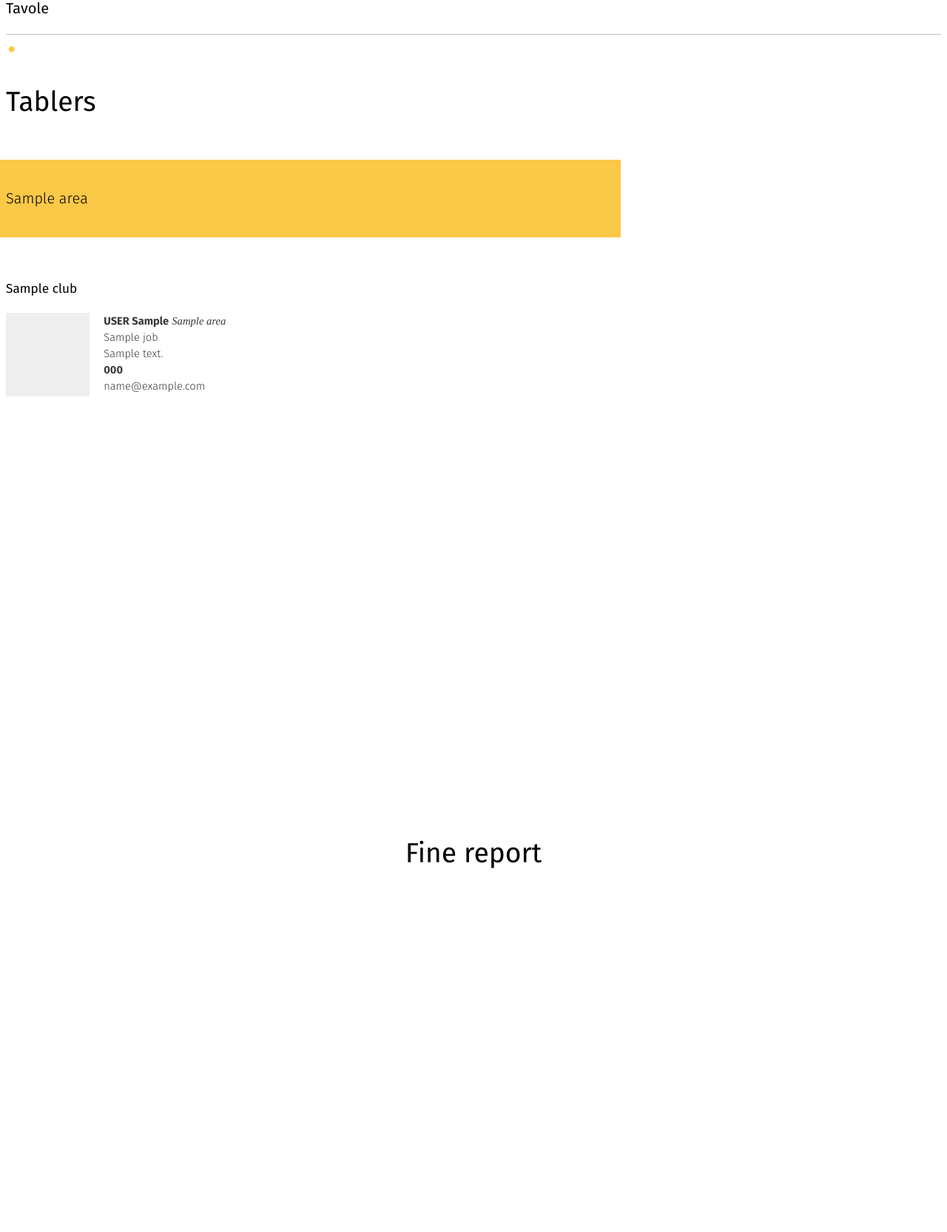
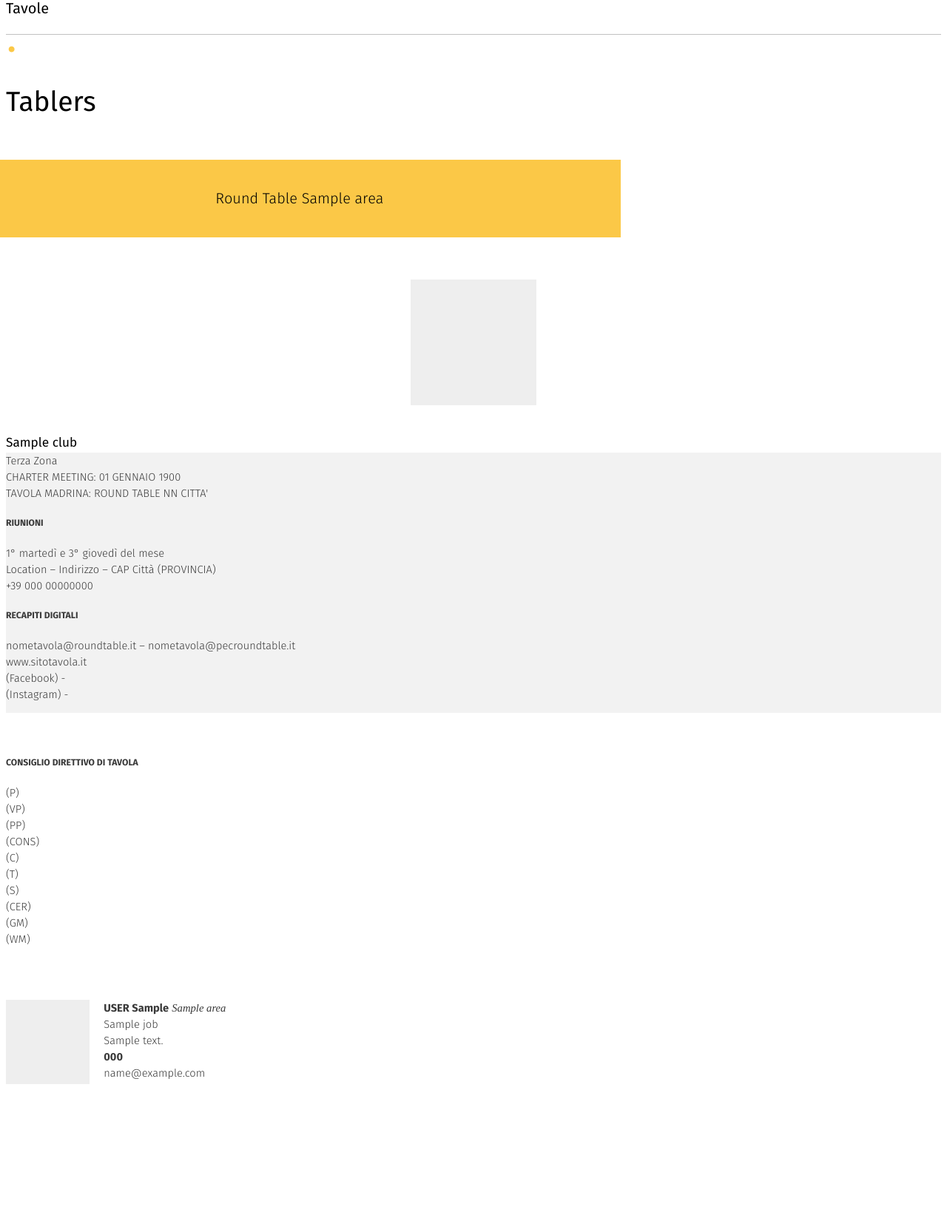
Before and after one commit to RoundTableItaly/TablerWorldYearbook, a Python web app: template tablerworld/templates/report/report.html in a window 1280 px wide; the page is wider, and only the part inside the window is pictured. Shown: the part 1477-3143 px from the top of that part at 74% size. Before the commit the page ends 2651 px from the top of that part, so only its background shows below. Run offline with Jinja, Linux system fonts and the light colour scheme; the template is opened without the code that fills it: most values are stand-ins (such as "Sample title", 1, 10 or a date in 2020); some web fonts are replaced.

Commit message:
Added columns with simplified positions
Added club frontpage in report with positions
Added cleanup for users expelled, resigned or without relevant positions

```diff
--- a/main.py
+++ b/main.py
@@ -19,7 +19,7 @@ def main():
     formatter = logging.Formatter("%(asctime)s %(name)-12s %(levelname)-8s %(message)s")
     handler.setFormatter(formatter)
     logger.addHandler(handler)
-    logger.setLevel(logging.INFO)
+    logger.setLevel(logging.WARN)
 
     # Download contacts if not available
     if not os.path.isfile(FILE_CONTACTS_JSON):
--- a/tablerworld/templates/report/report.css
+++ b/tablerworld/templates/report/report.css
@@ -246,6 +246,7 @@ h4 {
   margin: 0 -3cm 1cm;
   padding: 1cm 1cm 1cm 3cm;
   width: 21cm;
+  text-align: center;
 }
 
 #skills h4 {
@@ -268,21 +269,72 @@ h4 {
   page-break-before: always;
 }
 
+.club-frontpage {
+  display: flex;
+  flex-direction: row;
+  flex-wrap: wrap;
+  width: 100%;
+  break-after: always;
+}
+
+.club-item {
+  flex: 0 0 100%;
+  margin-bottom: 1cm;
+}
+
+.club-item-logo {
+  flex: 0 0 100%;
+  display: flex;
+  align-items: center;
+  justify-content: center;
+  margin-bottom: 1cm;
+}
+
+.club-logo-placeholder {
+  background: #eee;
+  height: 4.5cm;
+  width: 4.5cm;
+  content: '';
+}
+
+.not-derived-from-tw {
+  z-index: 1;
+  background-color: #F2F2F2;
+}
+
+.bg-text {
+  z-index: 0;
+  position: absolute;
+  top: 5.6cm;
+  left: 4cm;
+  color: #f6d6d6;
+  font-size: 60px;
+  transform: rotate(315deg);
+  -webkit-transform: rotate(315deg);
+}
+
 .tabler {
   display: flex;
+  flex-direction: row;
+  align-items: stretch;
+  width: 100%;
 }
 
-.profilePicPlaceholder {
-  background: #eee;
+.tabler-desc {
+  flex-grow: 1;
+  padding-right: .4cm;
+}
+
+.profile-pic {
   display: inline-block;
   height: 3cm;
   width: 3cm;
-  content: '';
   margin-right: .5cm;
   vertical-align: middle;
 }
 
-.profilePic {
+.profile-pic-placeholder {
+  background: #eee;
   display: inline-block;
   height: 3cm;
   width: 3cm;
--- a/tablerworld/templates/report/report.html
+++ b/tablerworld/templates/report/report.html
@@ -41,21 +41,75 @@
 
             {% for index, area in clubs_in_areas.iterrows() %}
             <section class="areas">
-                <h3 id="{{ area.rt_area_subdomain }}">{{ area.rt_area_name }}</h3>
+                <h3 id="{{ area.rt_area_subdomain }}">Round Table {{ area.rt_area_name }}</h3>
 
                 {% for club in area.clubs|sort(attribute='rt_club_number') %}
                 <section class="clubs">
-                    <h4 id="{{ club.rt_club_subdomain }}">{{ club.rt_club_name }}</h4>
+                    <div class="club-frontpage">
+                        <div class="club-item-logo">
+                            <div class="club-logo-placeholder"></div>
+                        </div>
+                        <h4 class="club-item" id="{{ club.rt_club_subdomain }}">{{ club.rt_club_name }}</h4>
+
+                        <div class="club-item not-derived-from-tw">
+                            <p class="bg-text">DATI NON DERIVATI DA TABLERWORLD</p>
+
+                            <p>
+                                Terza Zona<br />
+                                CHARTER MEETING: 01 GENNAIO 1900<br />
+                                TAVOLA MADRINA: ROUND TABLE NN CITTA'<br />
+                            </p>
+                            <h5>RIUNIONI</h5>
+                            <p>
+                                1° martedì e 3° giovedì del mese<br />
+                                Location – Indirizzo – CAP Città (PROVINCIA)<br />
+                                +39 000 00000000<br />
+                            </p>
+                            <h5>RECAPITI DIGITALI</h5>
+                            <p>
+                                nometavola@roundtable.it – nometavola@pecroundtable.it<br />
+                                www.sitotavola.it<br />
+                                (Facebook) -<br />
+                                (Instagram) -<br />
+                            </p>
+                        </div>
+                        <div class="club-item">
+                            <h5>CONSIGLIO DIRETTIVO DI TAVOLA</h5>
+                            <p>
+                                {% for tabler in get_position_in_club(club.rt_club_number, "Board / President") %}{{ tabler.first_name }} {{ tabler.last_name }}{% if not loop.last
+                                %}, {% endif %} {% endfor %} (P)<br />
+                                {% for tabler in get_position_in_club(club.rt_club_number, "Board / Vice-President") %}{{ tabler.first_name }} {{ tabler.last_name }}{% if not
+                                loop.last %}, {% endif %}{% endfor %} (VP)<br />
+                                {% for tabler in get_position_in_club(club.rt_club_number, "Board / Past-President") %}{{ tabler.first_name }} {{ tabler.last_name }}{% if not
+                                loop.last %}, {% endif %}{% endfor %} (PP)<br />
+                                {% for tabler in get_position_in_club(club.rt_club_number, "Board Assistants / C.S.O.") %}{{ tabler.first_name }} {{ tabler.last_name }}{% if not
+                                loop.last %}, {% endif %}{% endfor %} (CONS)<br />
+                                {% for tabler in get_position_in_club(club.rt_club_number, "Board / I.R.O.") %}{{ tabler.first_name }} {{ tabler.last_name }}{% if not loop.last %},
+                                {% endif %}{% endfor %} (C)<br />
+                                {% for tabler in get_position_in_club(club.rt_club_number, "Board / Treasurer") %}{{ tabler.first_name }} {{ tabler.last_name }}{% if not loop.last
+                                %}, {% endif %}{% endfor %} (T)<br />
+                                {% for tabler in get_position_in_club(club.rt_club_number, "Board / Secretary") %}{{ tabler.first_name }} {{ tabler.last_name }}{% if not loop.last
+                                %}, {% endif %}{% endfor %} (S)<br />
+                                {% for tabler in get_position_in_club(club.rt_club_number, "-") %}{{ tabler.first_name }} {{ tabler.last_name }}{% if not loop.last %}, {% endif
+                                %}{% endfor %} (CER)<br />
+                                {% for tabler in get_position_in_club(club.rt_club_number, "-") %}{{ tabler.first_name }} {{ tabler.last_name }}{% if not loop.last %}, {% endif
+                                %}{% endfor %} (GM)<br />
+                                {% for tabler in get_position_in_club(club.rt_club_number, "Board Assistants / Webmaster") %}{{ tabler.first_name }} {{ tabler.last_name }}{% if not
+                                loop.last %}, {% endif %}{% endfor %} (WM)<br />
+                            </p>
+                        </div>
+                    </div>
+
                     {% for index, row in df.loc[df["rt_club_number"] == club.rt_club_number].sort_values(by="last_name").iterrows() %}
                     <section class="tabler" id="row-{{index}}">
                         <div>
                             {% if row.profile_pic %}
-                            <img class="profilePic" src="./profile_pics/{{ row.profile_pic_file }}" />
+                            <img class="profile-pic" src="./profile_pics/{{ row.profile_pic_file }}" />
                             {% else %}
-                            <div class="profilePicPlaceholder"></div>
+                            <div class="profile-pic-placeholder"></div>
                             {% endif %}
                         </div>
-                        <div>
+                        <div class="tabler-desc">
                             <strong>{{ row.last_name|upper }} {{ row.first_name }}</strong>
                             {{ "({})".format(row.birth_date.strftime('%d/%m/%Y')) if pd.isnull(row.birth_date) is false }}
                             <em>{{row.name_partner}}</em><br />
@@ -65,6 +119,16 @@
                             <strong>{{ row.phonenumbers }}</strong><br />
                             {{ row.email }}<br />
                         </div>
+                        <!-- <div class="tabler-desc">
+                            <strong>{{ row.last_name|upper }} {{ row.first_name }}</strong>
+                            {{ "({})".format(row.birth_date.strftime('%d/%m/%Y')) if pd.isnull(row.birth_date) is false }}
+                            <em>{{row.name_partner}}</em><br />
+
+                            {{ row.job }}<br />
+                            {{ row.address }}<br />
+                            <strong>{{ row.phonenumbers }}</strong><br />
+                            {{ row.email }}<br />
+                        </div> -->
                     </section>
                     {% endfor %}
                 </section>
```
Also changed, not shown: tablerworld/contacts.py (+108 -0 lines), tablerworld/report.py (+13 -1 lines).
